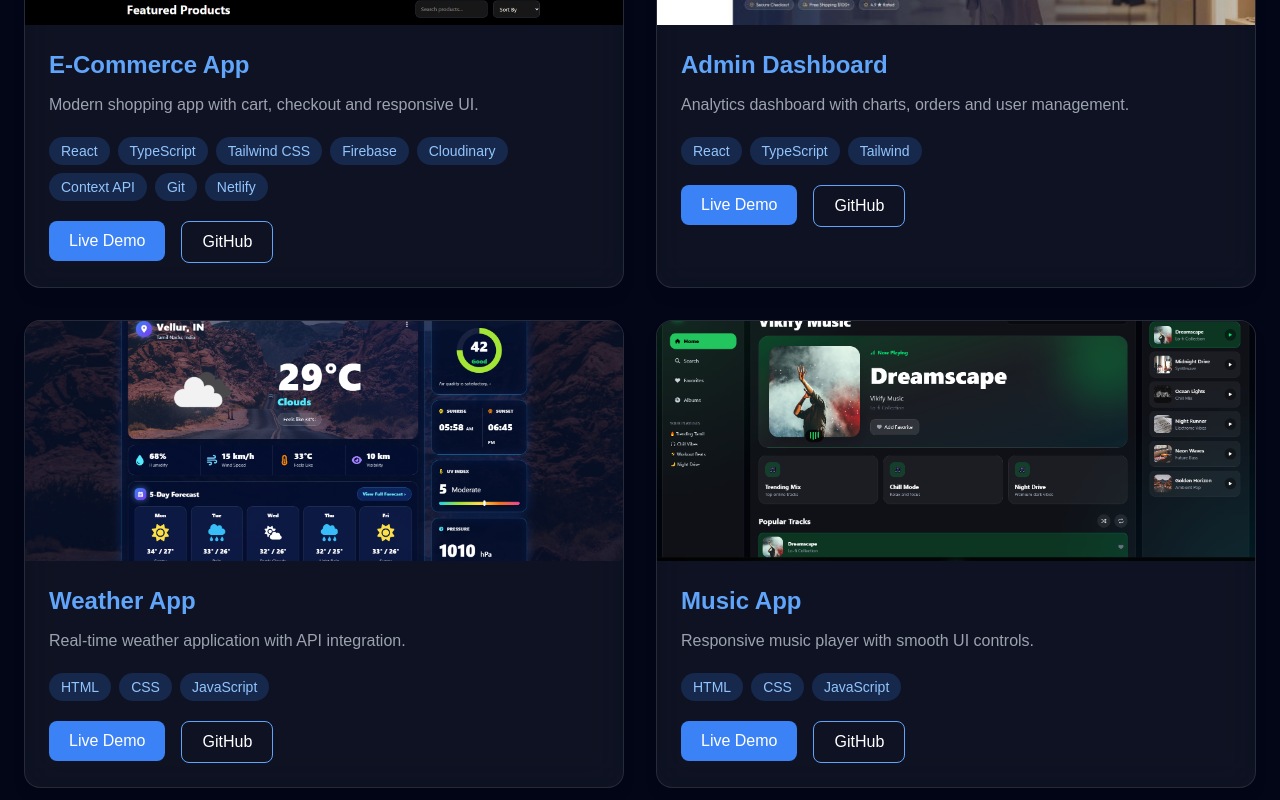
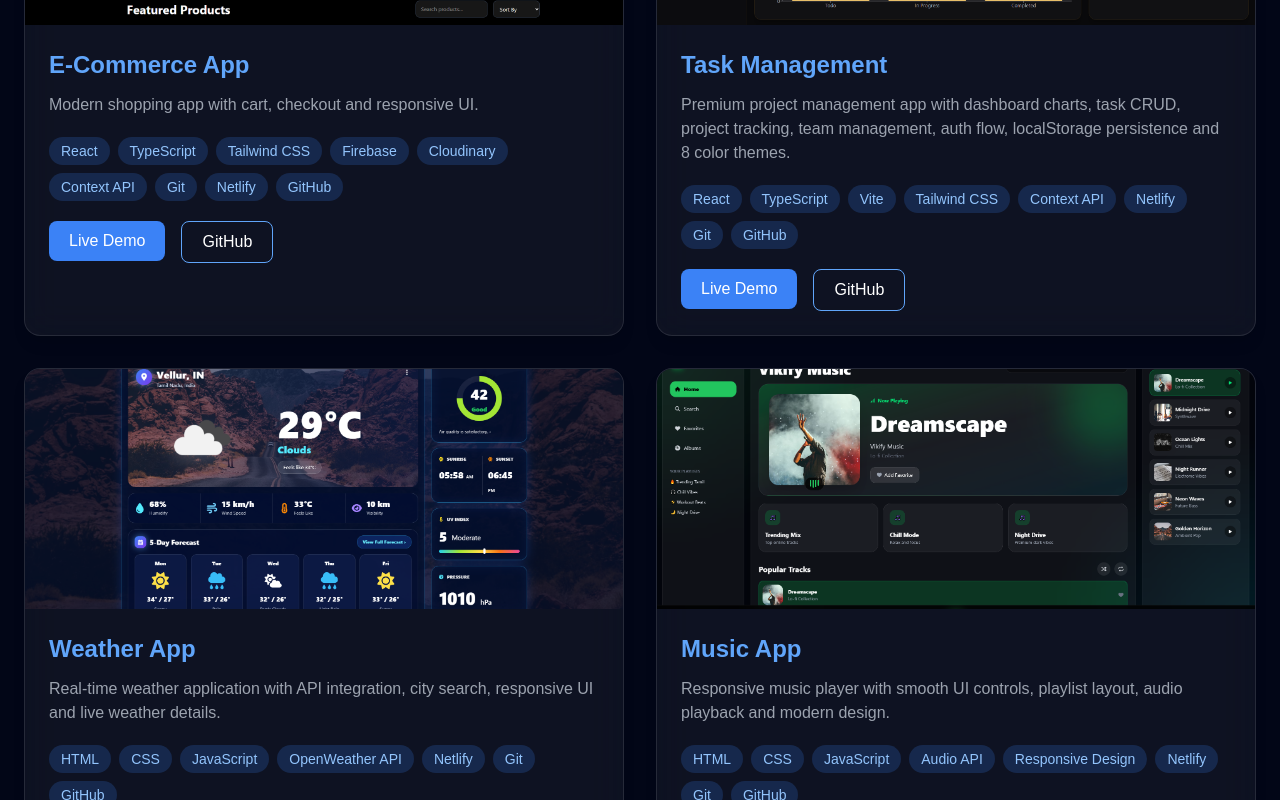
Before and after one commit to Vigneshselvarajdckap/Portfolio, a React app: page / in a window 1280 px wide. Shown: the part 2440-3240 px from the top of the page. Built offline with nearby package versions, Linux system fonts and the light colour scheme; the HTML template or start-up script is replaced by a standard one.

Commit message:
Taskflow project added

```diff
--- a/src/components/Projects.tsx
+++ b/src/components/Projects.tsx
@@ -15,31 +15,58 @@ const Projects = () => {
         "Context API",
         "Git",
         "Netlify",
+        "GitHub",
       ],
       link: "https://shopvphere.netlify.app/",
       gitLink: "https://github.com/Vigneshselvarajdckap/E-commerce.git",
     },
     {
-      title: "Admin Dashboard",
-      image: "/images/ecom1.jpeg",
-      desc: "Analytics dashboard with charts, orders and user management.",
-      tech: ["React", "TypeScript", "Tailwind"],
-      link: "https://shopvphere.netlify.app/",
-      gitLink: "https://github.com/Vigneshselvarajdckap/E-commerce.git",
+      title: "Task Management",
+      image: "/images/ecom1.png",
+      desc: "Premium project management app with dashboard charts, task CRUD, project tracking, team management, auth flow, localStorage persistence and 8 color themes.",
+      tech: [
+        "React",
+        "TypeScript",
+        "Vite",
+        "Tailwind CSS",
+        "Context API",
+        "Netlify",
+        "Git",
+        "GitHub",
+      ],
+      link: "https://taskflowspro.netlify.app/",
+      gitLink: "https://github.com/Vigneshselvarajdckap/TaskFlow.git",
     },
     {
       title: "Weather App",
       image: "/images/weather.png",
-      desc: "Real-time weather application with API integration.",
-      tech: ["HTML", "CSS", "JavaScript"],
+      desc: "Real-time weather application with API integration, city search, responsive UI and live weather details.",
+      tech: [
+        "HTML",
+        "CSS",
+        "JavaScript",
+        "OpenWeather API",
+        "Netlify",
+        "Git",
+        "GitHub",
+      ],
       link: "https://weatherappvp.netlify.app/",
       gitLink: "https://github.com/Vigneshselvarajdckap/Weather_App.git",
     },
     {
       title: "Music App",
       image: "/images/music.png",
-      desc: "Responsive music player with smooth UI controls.",
-      tech: ["HTML", "CSS", "JavaScript"],
+      desc: "Responsive music player with smooth UI controls, playlist layout, audio playback and modern design.",
+      tech: [
+        "HTML",
+        "CSS",
+        "JavaScript",
+        "Audio API",
+        "Responsive Design",
+        "Netlify",
+        "Git",
+        "GitHub",
+      ],
       link: "https://vpsongs.netlify.app/",
       gitLink: "https://github.com/Vigneshselvarajdckap/Online_music.git",
     },
```
Also changed, not shown: public/images/ecom1.jpeg (deleted), public/images/ecom1.png (added).
